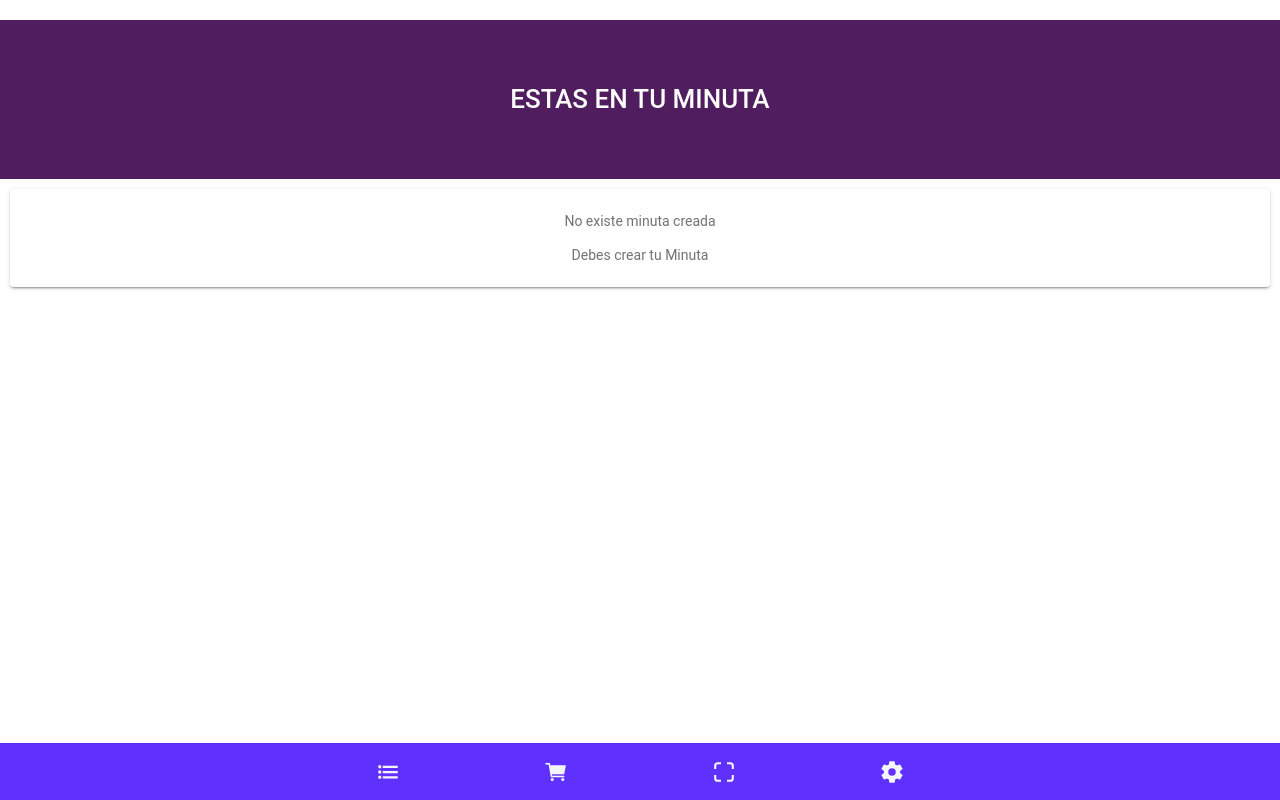
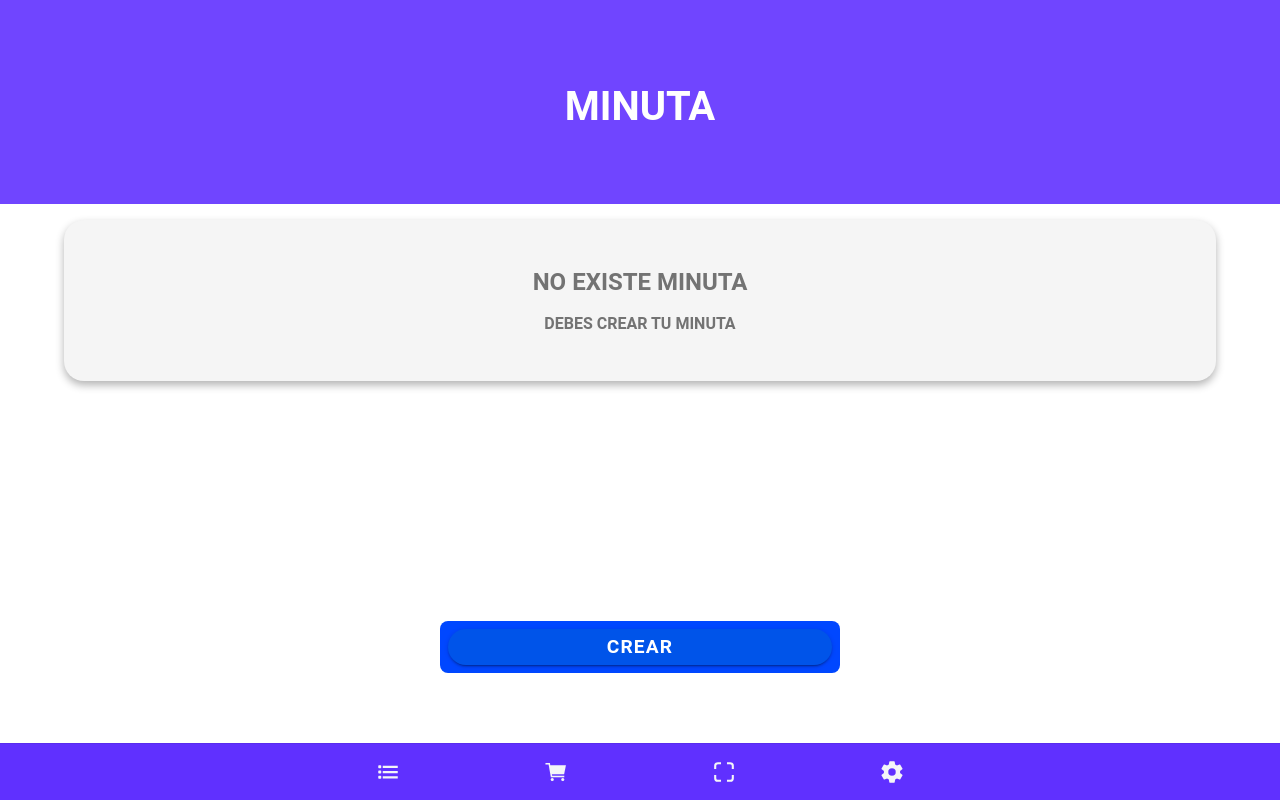
Before and after one commit to GvFvCv/test-app, a React (Vite) app: page /tab1 in a window 1280 px wide. Built offline with nearby package versions, Linux system fonts and the light colour scheme.

Commit message:
cambios frontend
cambios visuales en login y todos los tabs

```diff
--- a/src/pages/Login.css
+++ b/src/pages/Login.css
@@ -1,63 +1,61 @@
 .page-login {
+  --background: #ffffff; /* Fondo blanco */
+  display: flex;
+  flex-direction: column; /* Para alinear verticalmente */
+  justify-content: center;
+  align-items: center;
+  height: 100%;
+  color: rgb(255, 255, 255); /* Texto en blanco para contraste */
+  text-align: center; /* Alineación central del texto */
+}
+
+/* Estilo del título "Minuta IA" */
+.login-header {
+  font-size: 2.5rem; /* Tamaño del texto del título */
+  font-weight: bold;
+  color: #ffffff;
+  margin-bottom: 1rem;
+  background-color: #7045ff;
+  padding: 9%; /* Ajuste de espaciado */
+  align-items: center;
+  justify-content: center;
+  width: 100%; /* Ancho completo */
+}
+
+/* Estilo del saludo "Hola (usuario)" */
+.saludo {
+  font-weight: bold;
+  font-size: 2rem; /* Tamaño del texto del saludo */
+  color: #ffffff;
+  background-color: #7045ff;
+  padding: 1.5rem 0;
+  align-items: center;
+  justify-content: center;
+  width: 100%; /* Ancho completo */
+  margin-bottom: 2rem;
+}
+
+/* Para centrar el contenido y mantener el botón más abajo */
+.centered-content {
+  background-color: rgb(106, 47, 202);
   display: flex;
   flex-direction: column;
   justify-content: center;
   align-items: center;
-  height: 100vh;
+  flex-grow: 1; /* Para que el contenido crezca y empuje el botón hacia abajo */
+  width: 100%;
 }
 
-.login-header {
-  font-size: 2.5rem;
+/* Estilo del botón de ingreso */
+.login-button {
+  width: 50%; /* Ancho del botón para que tenga margen a los lados */
+  max-width: 400px;
+  padding: 0.5rem; /* Espaciado dentro del botón */
+  background-color: #0047FF;
+  color: white;
+  border-radius: 8px;
+  margin-top: 20rem; /* Para empujar el botón hacia abajo */
+  text-align: center;
+  font-size: 1.2rem;
   font-weight: bold;
-  color: #ffffff;
-  margin-bottom:5%;
-  background-color:#7045ff;
-  padding: 8% 6%;
-  align-items: center;
-  justify-content: center;
 }
-
-.saludo {
-  font-size: 2.5rem;
-  font-weight: bold;
-  color: #ffffff;
-  margin-bottom:30%;
-  background-color:#7045ff;
-  padding: 5%;
-  align-items: center;
-  justify-content: center;
-}
-
-.centered-content {
-  background-color:rgb(106, 47, 202);
-}
-.login-input {
-  width: 90%;
-  max-width: 400px;
-  margin-bottom: 1rem;
-}
-
-.login-button {
-  width: 90%;
-  max-width: 400px;
-  margin-top: 1rem;
-  padding: 12%;
-  margin-top: 10%;
-}
-
-.login-register-link {
-  margin-top:10%;
-  color: #4a90e2;
-}
-
-
-h1{
-  font-size: 2.5rem;
-  font-weight: bold;
-  color: #ffffff;
-  margin-bottom: 2rem;
-  background-color:rgb(103, 42, 200);
-  padding: 5%;
-  align-items: center;
-  justify-content: center;
-}
--- a/src/pages/Tab1.css
+++ b/src/pages/Tab1.css
@@ -1,6 +1,5 @@
-/* Fondo negro para toda la página */
-.tab-1 {
-  --background: #ffffff; /* Fondo negro */
+.tab-3 {
+  --background: #ffffff; /* Fondo blanco */
   display: flex;
   justify-content: center;
   align-items: center;
@@ -9,26 +8,104 @@
   text-align: center; /* Alineación central del texto */
 }
 
-/* Estilos para el título en el header */
-
-
-/* Personalización del toolbar */
-ion-toolbar {
-  --background: #000000; /* Fondo oscuro del toolbar */
-  --ion-color-primary: #ffffff; /* Texto del toolbar en blanco */
-  --ion-color-secondary: #f4f4f5; /* Color secundario claro */
-}
-
-/* Asegurar que ExploreContainer esté también centrado */
 .explore-container {
   display: flex;
   justify-content: center;
   align-items: center;
   height: 100%;
+  background-color: rgb(96,48,255);
 }
 
-/* Ajustes para un título grande colapsado */
+/* Ajustes para el título grande centrado */
+h1 {
+  font-size: 3rem; /* Tamaño del texto del título */
+  color: white; /* Color del texto */
+  background-color: #7045ff; /* Fondo del título */
+  text-align: center; /* Centrar el texto */
+  margin: 0 auto; /* Márgenes automáticos para centrar en la página */
+  padding: 1rem 0; /* Espaciado interno */
+  width: 90%; /* Ancho para dejar margen a los lados */
+}
+
 ion-header[collapse="condense"] ion-title {
   font-size: 1.2rem; /* Tamaño ajustado para el título colapsado */
   color: #f4f4f5; /* Color gris claro */
 }
+
+.ddd {
+  font-size: 2.5rem;
+  color: #ffffff;
+  margin-bottom: 0rem;
+  background-color: #7045ff;
+  padding: 1%;
+  align-items: center;
+  justify-content: center;
+}
+
+.dda {
+  font-weight: bold;
+  font-size: 2.5rem;
+  color: #ffffff;
+  background-color: #7045ff;
+  padding: 4% 1%;
+  align-items: center;
+  justify-content: center;
+}
+
+.no-minuta {
+  display: flex;
+  flex-direction: column;
+  justify-content: center;
+  align-items: center;
+  text-align: center;
+  background-color: whitesmoke;
+  padding: 2rem;
+  box-shadow: 0 4px 8px rgba(0, 0, 0, 0.3);
+  border-radius: 20px;
+  margin: 1rem auto;
+  width: 90%;
+}
+
+.no-minuta-1{
+  font-size: 1.5rem;
+  font-weight: bold;
+}
+
+.no-minuta-2 {
+  font-size: 1rem;
+  font-weight: bold;
+}
+
+.lista-minutas {
+  width: 90%;
+  margin: 2rem auto;
+  padding: 1rem;
+  background-color: #f5f5f5;
+  border-radius:10px;
+  box-shadow: 0 4px 8px rgba(0, 0, 0, 0.3);
+}
+
+.minuta-item {
+  padding: 1rem;
+  border-bottom: 1px solid #ccc;
+}
+
+.minuta-item:last-child {
+  border-bottom: none;
+}
+
+.crear {
+  width: 70%; /* Ancho del botón para que tenga margen a los lados */
+  max-width: 400px;
+  padding: 0.5rem; /* Espaciado dentro del botón */
+  background-color: #0047FF;
+  color: white;
+  border-radius: 8px;
+  margin-top: 15rem; /* Para empujar el botón hacia abajo */
+  text-align: center;
+  font-size: 1.2rem;
+  font-weight: bold;
+  display: block; /* Para tratarlo como un bloque y centrarlo */
+  margin-left: auto; /* Alineación automática a la izquierda */
+  margin-right: auto; /* Alineación automática a la derecha */
+}
--- a/src/pages/Tab1.tsx
+++ b/src/pages/Tab1.tsx
@@ -1,15 +1,39 @@
-import { IonCard, IonCardContent, IonCardHeader, IonContent, IonHeader, IonPage, IonTitle, IonToolbar,IonFooter } from '@ionic/react';
+import { IonButton, IonCard, IonCardContent, IonCardHeader, IonContent, IonPage } from '@ionic/react';
 import './Tab1.css';
+import { useState } from 'react';
 
 const Tab1: React.FC = () => {
+  // Simulación de datos: lista de minutas
+  const [minutas, setMinutas] = useState<string[]>([]);
+
   return (
     <IonPage>
-      <IonContent  className='tab-1'>
-        <h1>ESTAS EN TU MINUTA</h1>
-        <IonCard>
-          <IonCardHeader>No existe  minuta creada</IonCardHeader>
-          <IonCardContent>Debes crear tu Minuta</IonCardContent>
-        </IonCard>
+      <IonContent className='tab-1'>
+        <div className='ddd'>
+          <h1 className='dda'>MINUTA</h1>
+        </div>
+
+        {minutas.length === 0 ? (
+          <IonCard className='no-minuta'>
+            <IonCardHeader className='no-minuta-1'>
+            NO EXISTE MINUTA
+            </IonCardHeader>
+            <IonCardContent className='no-minuta-2'>
+              DEBES CREAR TU MINUTA
+            </IonCardContent>
+          </IonCard>
+        ) : (
+          <div className='lista-minutas'>
+            {minutas.map((minuta, index) => (
+              <IonCard key={index} className='minuta-item'>
+                <IonCardHeader>{minuta}</IonCardHeader>
+              </IonCard>
+            ))}
+          </div>
+        )}
+        <IonButton className="crear" shape='round'>
+            Crear
+        </IonButton>
       </IonContent>
     </IonPage>
   );
--- a/src/pages/Tab2.css
+++ b/src/pages/Tab2.css
@@ -1,40 +1,42 @@
-/* Fondo negro para toda la página */
-.tab-2 {
-  --background: #ffffff; /* Fondo negro */
+.tab-3 {
+  --background: #ffffff; /* Fondo blanco */
   display: flex;
   justify-content: center;
   align-items: center;
   height: 100%;
+  color: rgb(255, 255, 255); /* Texto en blanco para contraste */
   text-align: center; /* Alineación central del texto */
 }
 
-  /* Estilos para el título en el header */
-ion-title {
-  font-size: 1.2rem; /* Tamaño de fuente */
-  font-weight:bold;
-  text-transform: uppercase; /* Texto en mayúsculas */
-  color: rgb(221, 70, 221);
-}
-
-
-  /* Asegurar que ExploreContainer esté también centrado */
 .explore-container {
   display: flex;
   justify-content: center;
   align-items: center;
   height: 100%;
+  background-color: rgb(96,48,255);
 }
 
-  /* Ajustes para un título grande colapsado */
+/* Ajustes para el título grande centrado */
+h1 {
+  font-size: 3rem; /* Tamaño del texto del título */
+  color: white; /* Color del texto */
+  background-color: #7045ff; /* Fondo del título */
+  text-align: center; /* Centrar el texto */
+  margin: 0 auto; /* Márgenes automáticos para centrar en la página */
+  padding: 1rem 0; /* Espaciado interno */
+  width: 90%; /* Ancho para dejar margen a los lados */
+}
+
 ion-header[collapse="condense"] ion-title {
   font-size: 1.2rem; /* Tamaño ajustado para el título colapsado */
   color: #f4f4f5; /* Color gris claro */
 }
 
 .ccc {
+  font-size: 1rem;
   color: #ffffff;
-  margin-bottom: 2rem;
-  background-color:#7045ff;
+  margin-bottom: 0rem;
+  background-color: #7045ff;
   padding: 1%;
   align-items: center;
   justify-content: center;
@@ -44,12 +46,8 @@ ion-header[collapse="condense"] ion-title {
   font-weight: bold;
   font-size: 2.5rem;
   color: #ffffff;
-  background-color:#7045ff;
+  background-color: #7045ff;
   padding: 4% 1%;
   align-items: center;
   justify-content: center;
 }
-
-.listas{
-
-}
--- a/src/pages/Tab2.tsx
+++ b/src/pages/Tab2.tsx
@@ -6,7 +6,7 @@ const Tab2: React.FC = () => {
     <IonPage>
       <IonContent className='tab-2' fullscreen>
         <div className='ccc'>
-          <h2 className='cca'>DISPENSA</h2>
+          <h1 className='cca'>DISPENSA</h1>
         </div>
         <IonList className='listas' inset={true}>
           <IonItem>
--- a/src/pages/Tab3.css
+++ b/src/pages/Tab3.css
@@ -1,71 +1,53 @@
 .tab-3 {
-    background: #000000; /* Fondo negro */
+    --background: #ffffff; /* Fondo blanco */
     display: flex;
     justify-content: center;
     align-items: center;
     height: 100%;
-    color: #ffffff; /* Texto en blanco para contraste */
+    color: rgb(255, 255, 255); /* Texto en blanco para contraste */
     text-align: center; /* Alineación central del texto */
 }
 
-/* Estilos para el título en el header */
-ion-title {
-    font-size: 1.2rem;
-    font-weight: bold;
-    text-transform: uppercase;
-    color: #DD46DD; /* Un color púrpura claro */
-}
-
-/* Centrar ExploreContainer */
 .explore-container {
     display: flex;
     justify-content: center;
     align-items: center;
     height: 100%;
+    background-color: rgb(96,48,255);
 }
 
-ion-card {
-    padding: 0.5rem;
-    margin-bottom: 2.5rem;
+/* Ajustes para el título grande centrado */
+h1 {
+    font-size: 3rem; /* Tamaño del texto del título */
+    color: white; /* Color del texto */
+    background-color: #7045ff; /* Fondo del título */
+    text-align: center; /* Centrar el texto */
+    margin: 0 auto; /* Márgenes automáticos para centrar en la página */
+    padding: 1rem 0; /* Espaciado interno */
+    width: 90%; /* Ancho para dejar margen a los lados */
 }
 
-ion-card-title {
-    padding-bottom: 1rem;
-    text-align: left;
-    color: #2dd36f;
-    font-weight: bold; /* Negrita */
-}
-
-ion-button {
-    margin-top: 1.5rem; /* Aumentar espacio superior */
-}
-
-.card-alimento-manual {
-    margin-top: 4rem;
-}
-
-ion-checkbox {
-    --size: 20px;
-    --checkbox-background-checked: #2DD55B;
+ion-header[collapse="condense"] ion-title {
+    font-size: 1.2rem; /* Tamaño ajustado para el título colapsado */
+    color: #f4f4f5; /* Color gris claro */
 }
 
 .bba {
-    background-color:#7045ff;
+    font-size: 1rem;
+    color: #ffffff;
+    margin-bottom: 0rem;
+    background-color: #7045ff;
     padding: 1%;
     align-items: center;
     justify-content: center;
-    margin: 0%;
 }
 
-
 .bbb {
-    font-size: 2.3rem;
     font-weight: bold;
+    font-size: 2.5rem;
     color: #ffffff;
-    margin: 0;
-    margin-bottom: 1rem;
-    background-color: #7045ff; /* Color púrpura oscuro */
-    padding: 8% 6%; /* Ajustar el padding para más espacio */
+    background-color: #7045ff;
+    padding: 4% 1%;
     align-items: center;
     justify-content: center;
 }
--- a/src/pages/Tab4.css
+++ b/src/pages/Tab4.css
@@ -1,6 +1,5 @@
-/* Fondo negro para toda la página */
-.tab-4{
-  --background: #ffffff; /* Fondo negro */
+.tab-3 {
+  --background: #ffffff; /* Fondo blanco */
   display: flex;
   justify-content: center;
   align-items: center;
@@ -9,8 +8,6 @@
   text-align: center; /* Alineación central del texto */
 }
 
-
-/* Asegurar que ExploreContainer esté también centrado */
 .explore-container {
   display: flex;
   justify-content: center;
@@ -19,27 +16,37 @@
   background-color: rgb(96,48,255);
 }
 
-/* Ajustes para un título grande colapsado */
+/* Ajustes para el título grande centrado */
+h1 {
+  font-size: 3rem; /* Tamaño del texto del título */
+  color: white; /* Color del texto */
+  background-color: #7045ff; /* Fondo del título */
+  text-align: center; /* Centrar el texto */
+  margin: 0 auto; /* Márgenes automáticos para centrar en la página */
+  padding: 1rem 0; /* Espaciado interno */
+  width: 90%; /* Ancho para dejar margen a los lados */
+}
+
 ion-header[collapse="condense"] ion-title {
   font-size: 1.2rem; /* Tamaño ajustado para el título colapsado */
   color: #f4f4f5; /* Color gris claro */
 }
-.aaa{
-  font-size: 2.5rem;
+
+.aaa {
+  font-size: 1rem;
   color: #ffffff;
-  margin-bottom: 2rem;
-  background-color:rgb(103, 42, 200);
+  margin-bottom: 0rem;
+  background-color: #7045ff;
   padding: 1%;
   align-items: center;
   justify-content: center;
 }
 
-.aab{
-  font-size: 90%;
+.aab {
   font-weight: bold;
   font-size: 2.5rem;
   color: #ffffff;
-  background-color:rgb(103, 42, 200);
+  background-color: #7045ff;
   padding: 4% 1%;
   align-items: center;
   justify-content: center;
--- a/src/pages/Tab4.tsx
+++ b/src/pages/Tab4.tsx
@@ -8,7 +8,7 @@ const Tab4: React.FC = () => {
       </IonHeader>
       <IonContent className='tab-4' fullscreen>
         <div className='aaa'>
-          <h2 className='aab'>AJUSTES</h2>
+          <h1 className='aab'>AJUSTES</h1>
         </div>
       </IonContent>
     </IonPage>
```
Also changed, not shown: src/pages/Login.tsx (+1 -9 lines).
